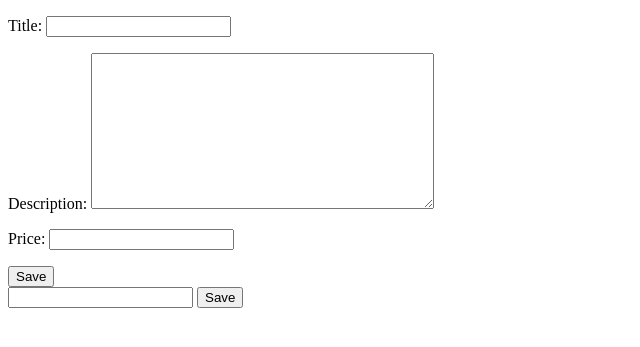
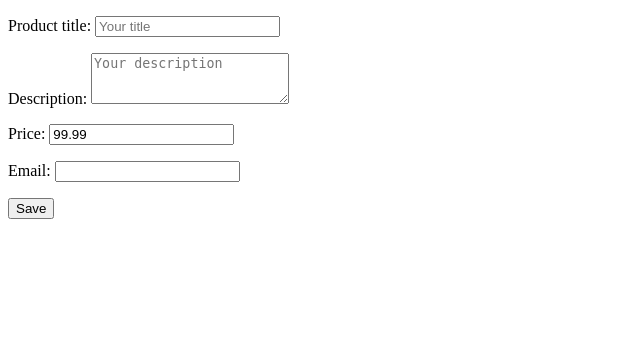
Before and after one commit to skdarekar/try-django, a Django app: template products/templates/products/product_create.html in a window 1280 px wide. Shown: the part 70-417 px from the top of the page, without its empty margins (0-640 px from the left). Run offline with Django 4.2, Linux system fonts and the light colour scheme; the template is opened without the code that fills it: values that come from a table or form of the project are taken from there, others are empty.

Commit message:
basic field validations and dynamic url routing

```diff
--- a/products/forms.py
+++ b/products/forms.py
@@ -3,6 +3,28 @@ from django import forms
 from .models import Product
 
 class ProductForm(forms.ModelForm):
+    title = forms.CharField(
+        label='Product title',
+        widget=forms.TextInput(
+            attrs={
+                'placeholder': "Your title"
+            }
+        )
+    )
+    email = forms.EmailField();
+    description = forms.CharField(
+        required=False,
+        widget=forms.Textarea(
+            attrs={
+                'placeholder': "Your description",
+                'class': "new-class two",
+                'id': 'my-id',
+                'rows': 3,
+                'cols': 22
+            }
+        )
+    )
+    price = forms.DecimalField(initial=99.99)
     class Meta(object):
         model = Product
         fields = [
@@ -10,7 +32,17 @@ class ProductForm(forms.ModelForm):
             'description',
             'price'
         ]
+    def clean_title(self, *args, **kwargs):
+        title = self.cleaned_data.get("title");
+        if "admin" not in title:
+            raise forms.ValidationError("This is not a valid title")
+        return title;
 
+    def clean_email(self, *args, **kwargs):
+        email = self.cleaned_data.get("email");
+        if not email.endswith('.com'):
+            raise forms.ValidationError("This is not a valid email")
+        return email;
 class RowProductForm(forms.Form):
     title = forms.CharField(
         label='Product title',
--- a/products/templates/products/product_create.html
+++ b/products/templates/products/product_create.html
@@ -11,8 +11,8 @@
     </form>
 {% endblock %}
 {% block other_content %}
-    <form method="POST"> {% csrf_token %}
+    <!-- <form method="POST"> {% csrf_token %}
         <input type="text" name="title">
         <input type="submit" value="Save">
-    </form>
+    </form> -->
 {% endblock %}
--- a/trydjango/urls.py
+++ b/trydjango/urls.py
@@ -16,7 +16,7 @@ Including another URLconf
 from django.contrib import admin
 from django.urls import path
 from pages.views import home_view, contact_view, about_view, social_view
-from products.views import product_detail_view, product_create_view
+from products.views import product_detail_view, product_create_view, render_initial_view, dynamic_lookup_view
 
 urlpatterns = [
     path('', home_view, name="home"),
@@ -25,6 +25,8 @@ urlpatterns = [
     path('about/', about_view),
     path('social/', social_view),
     path('product/', product_detail_view),
+    path('product/<int:my_id>', dynamic_lookup_view),
     path('product/create', product_create_view),
+    path('product/initial', render_initial_view),
     path('admin/', admin.site.urls),
 ]
```
Also changed, not shown: products/views.py (+54 -25 lines).
